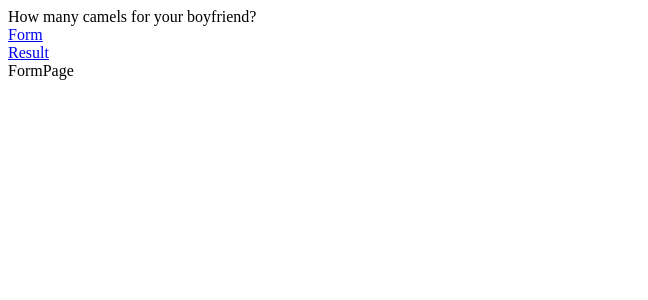
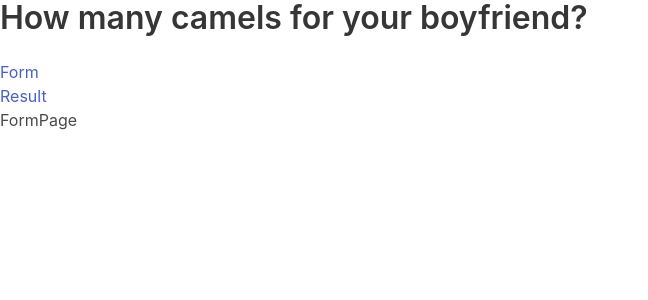
Before and after one commit to Antibioticvz/camel, a React (Create React App) app: page / in a window 1280 px wide. Shown: the top 300 px of the page, without its empty margins (0-648 px from the left). Built offline with nearby package versions, Linux system fonts and the light colour scheme.

Commit message:
added bulma

```diff
--- a/package.json
+++ b/package.json
@@ -4,6 +4,8 @@
   "version": "0.1.0",
   "private": true,
   "dependencies": {
+    "bulma": "^0.7.5",
+    "node-sass": "^4.12.0",
     "react": "^16.9.0",
     "react-dom": "^16.9.0",
     "react-router-dom": "^5.0.1",
--- a/src/App.jsx
+++ b/src/App.jsx
@@ -5,6 +5,8 @@ import { BrowserRouter as Router, Route, Link } from "react-router-dom"
 import Header from 'components/Header'
 import Form from 'screens/FormPage'
 import Result from 'screens/ResultPage'
+
+import './styles.scss'
 
 const App = () => {
   useEffect(() => {
--- a/src/components/Header/Header.jsx
+++ b/src/components/Header/Header.jsx
@@ -1,11 +1,6 @@
 import React from 'react'
 
-const Header = () => {
-    return (
-        <div>
-            How many camels for your boyfriend?
-        </div>
-    )
-}
+const Header = () => <h1 className="title">How many camels for your boyfriend?</h1>
+
 
 export default Header
--- /dev/null
+++ b/src/styles.scss
@@ -0,0 +1 @@
+@import "../node_modules/bulma/bulma.sass"
```
Also changed, not shown: 1 other file (tests, documents, lock files or other folders).
